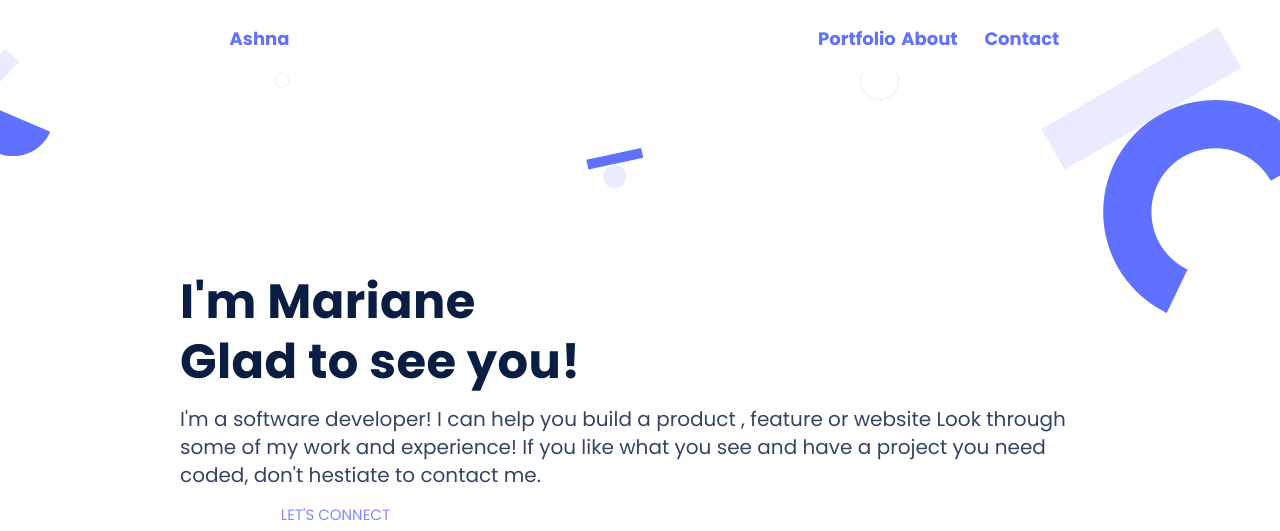
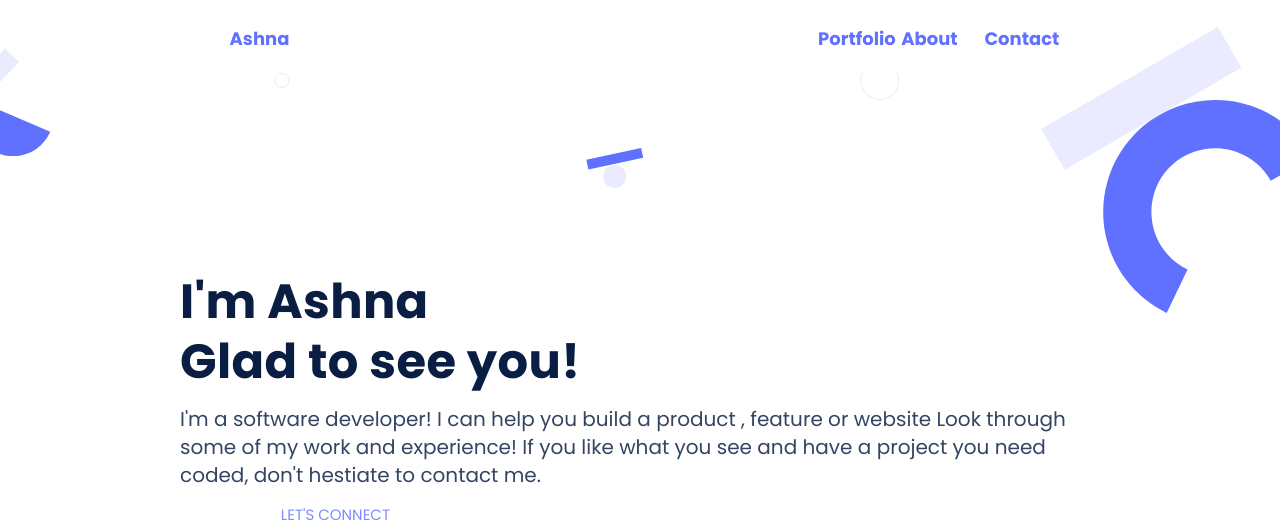
Before and after one commit to Ashnaali3255/Portfolio-2, a website: page index.html in a window 1280 px wide. Shown: the top 531 px of the page. Drawn offline with Linux system fonts and the light colour scheme.

Commit message:
Update file

```diff
--- a/index.html
+++ b/index.html
@@ -24,16 +24,17 @@
             <div class="desktop-link"><a href="#Contact">Contact</a></div>
           </div>
           <div class="menu-icon">
-            <div class="item-closed"><a href="#" class="closing"><i class="fa fa-times" aria-hidden="true"></i></a></div>
+            <div class="item-closed"><a href="#" class="closing"><i class="fa fa-times" aria-hidden="true"></i></a>
+            </div>
             <div class="mobile-nav"><a href="#Portfolio" class="closing">Portfolio</a></div>
             <div class="mobile-nav"><a href="#About" class="closing">About</a></div>
             <div class="mobile-nav"><a href="#Contact" class="closing">Contact</a></div>
           </div>
-          <!-- <img src="./Union.svg" alt="menu" class="menu-icon"> -->
+          <!-- <img src="./Union.jpg" alt="menu" class="menu-icon"> -->
           <div class="item-menu"><a href="#" class="openMenu"><i class="fa fa-bars"></i></a></div>
         </nav>
       </header>
-      <h1 class="name">I'm Mariane <br>
+      <h1 class="name">I'm Ashna<br>
         Glad to see you!</h1>
       <p class="description">
         I'm a software developer! I can help you build a product , feature or website Look through some of my work and
--- a/style.css
+++ b/style.css
@@ -32,7 +32,7 @@ header nav {
   mix-blend-mode: multiply;
   backdrop-filter: blur(10px);
   text-align: left;
-  /* display: none; */
+  display: none;
 }
 
 .item-closed {
```
